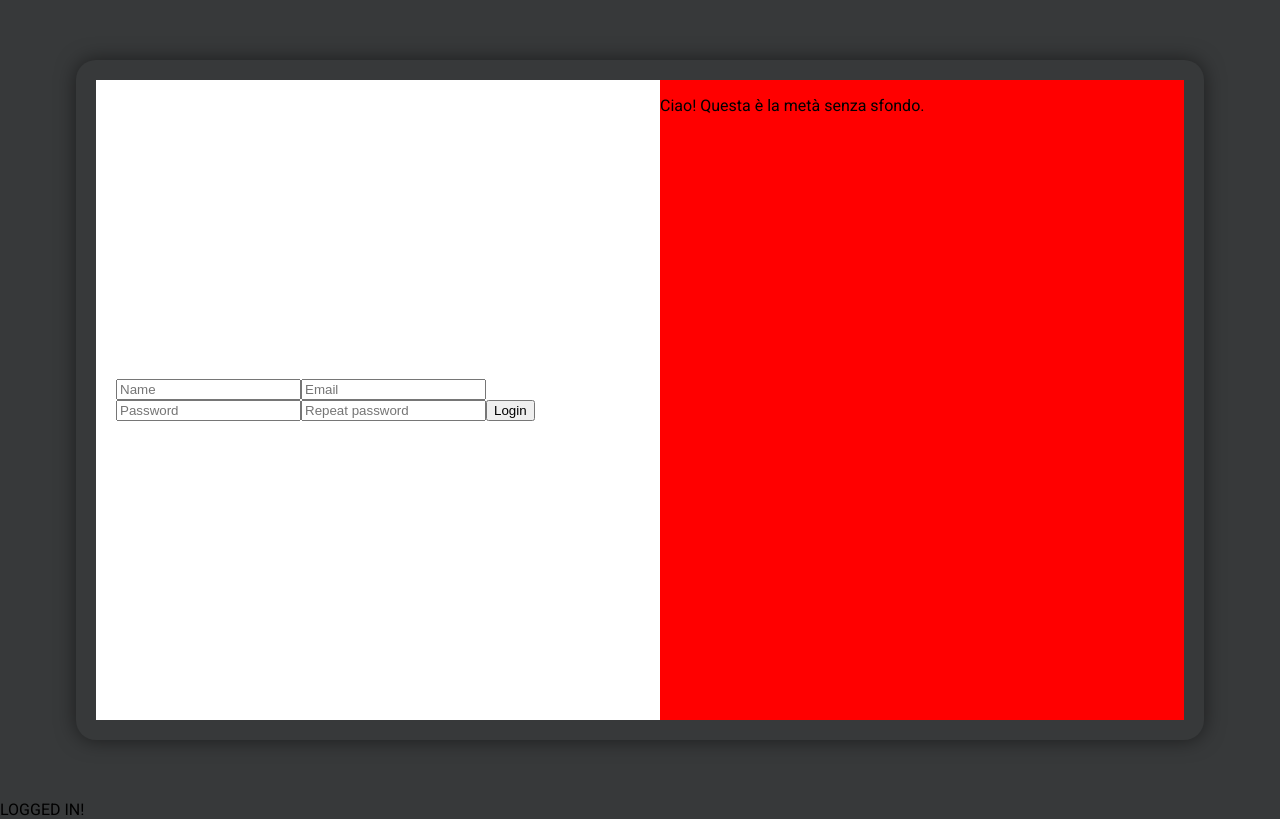
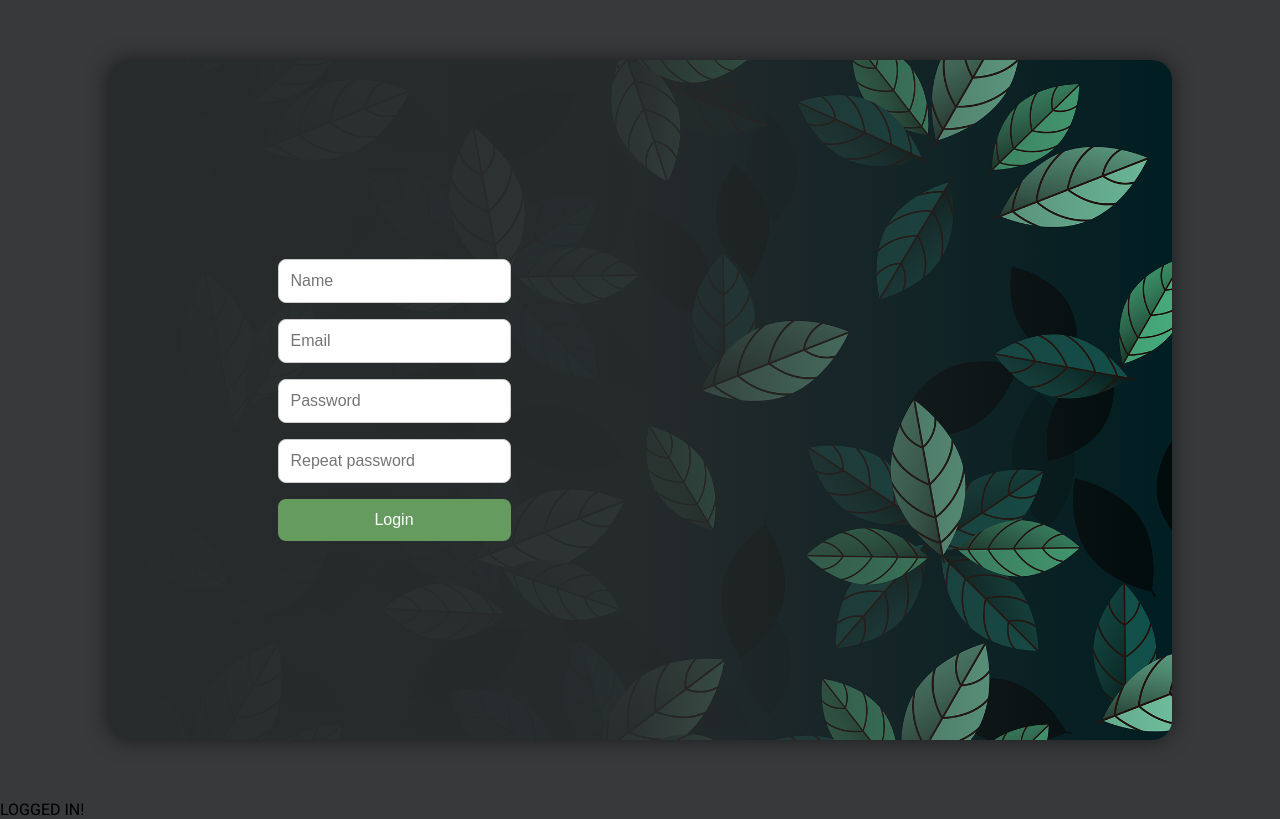
Before and after one commit to eros-fabbri/SpendiMe-FE, an Angular app: page /signup in a window 1280 px wide. Built offline with nearby package versions, Linux system fonts and the light colour scheme.

Commit message:
base ui styling -  fixes

```diff
--- a/src/app/views/login-view/login-view.component.css
+++ b/src/app/views/login-view/login-view.component.css
@@ -8,7 +8,7 @@
 
 .centered {
   background-image:
-    linear-gradient(to right, rgba(40, 43, 44, 0.93) 0%, rgba(40, 43, 44, 0.93) 50%, transparent 100%),
+    linear-gradient(to right, rgba(40, 43, 44, 1.0) 0%, rgba(40, 43, 44, 0.93) 50%, transparent 100%),
     url('../../../assets/bg.png');
   background-size: cover;
   background-position: center;
--- a/src/app/views/signup-view/signup-view.component.css
+++ b/src/app/views/signup-view/signup-view.component.css
@@ -1,4 +1,5 @@
 .container {
+
   display: flex;
   justify-content: center; /* centra orizzontalmente */
   align-items: center;     /* centra verticalmente */
@@ -6,8 +7,12 @@
 }
 
 .centered {
-
-  width: 85vw;
+  background-image:
+    linear-gradient(to right, rgba(40, 43, 44, 1.0) 0%, rgba(40, 43, 44, 0.93) 50%, transparent 100%),
+    url('../../../assets/bg.png');
+  background-size: cover;
+  background-position: center;
+  width: 80vw;
   height: 80vh;
   padding: 20px;
   border-radius: 20px;
@@ -23,15 +28,40 @@
 }
 
 .right {
-  background-color: red;
   background-size: cover;
   background-position: center;
 }
 
 .left {
-  background-color: white;
   display: flex;
   justify-content: center;
   align-items: center;
   padding: 20px;
 }
+
+form {
+  display: flex;
+  flex-direction: column;
+  gap: 1rem;
+}
+
+input {
+  padding: 0.75rem;
+  border: 1px solid #ccc;
+  border-radius: 8px;
+  font-size: 1rem;
+}
+
+button {
+  padding: 0.75rem;
+  border: none;
+  border-radius: 8px;
+  background-color: #659B5E;
+  color: white;
+  font-size: 1rem;
+  cursor: pointer;
+}
+
+button:hover {
+  background-color: #4C7A46;
+}
--- a/src/app/views/signup-view/signup-view.component.html
+++ b/src/app/views/signup-view/signup-view.component.html
@@ -10,7 +10,6 @@
       </form>
     </div>
     <div class="half right">
-      <p>Ciao! Questa è la metà senza sfondo.</p>
     </div>
   </div>
 </div>
```
